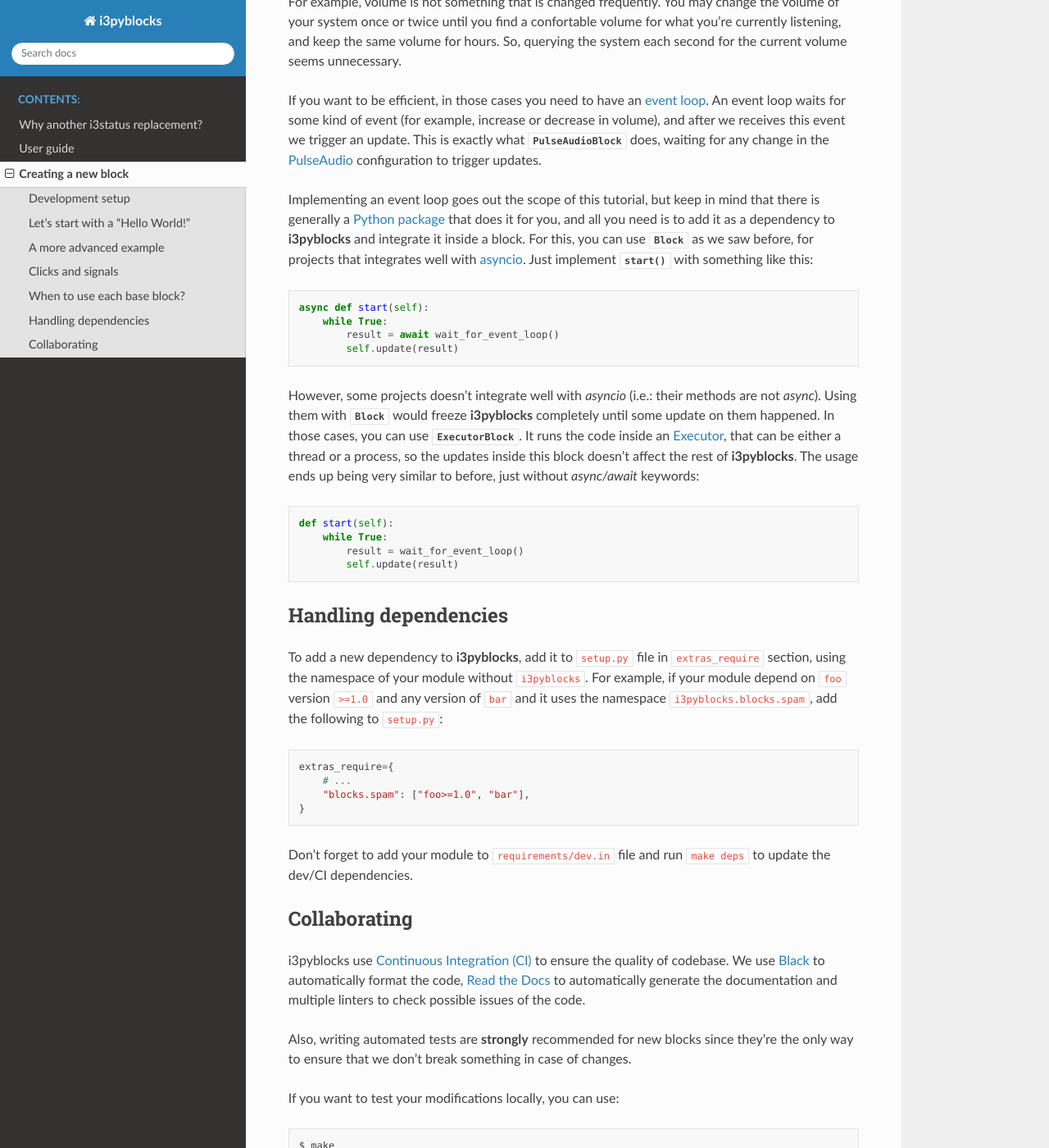
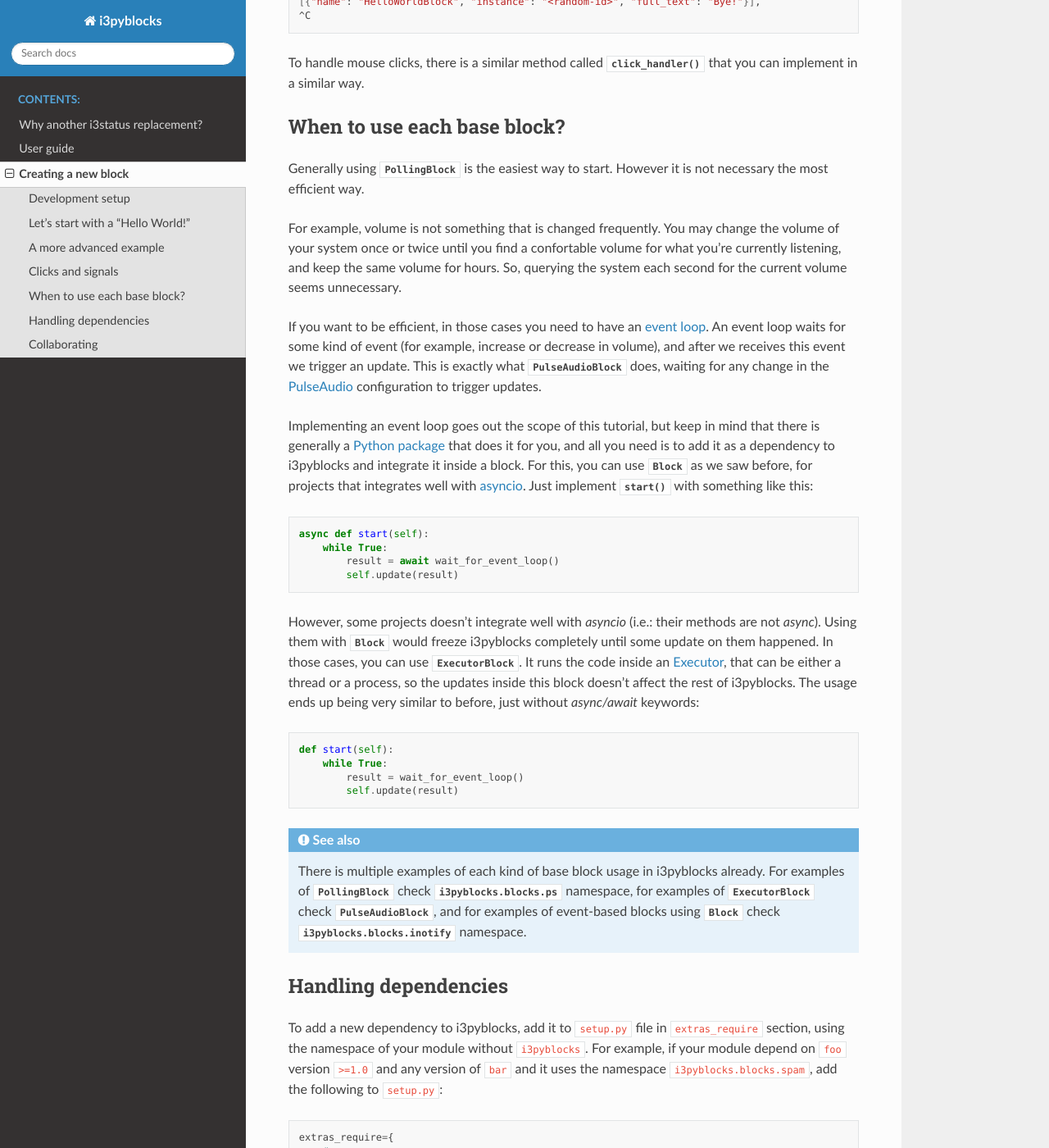
Before and after one commit to thiagokokada/i3pyblocks, a Sphinx documentation site: the page built from docs/creating-a-new-block.rst, in a window 1280 px wide and 1400 px high, scrolled down 3788 px. Shown: the whole window at 82% size. Built offline with Sphinx 7.4.7 and the Read the Docs theme 2.0.0, drawn with Linux system fonts in a browser that asks for light colours; some of the changed text lies outside the part shown.

Commit message:
Misc improvements to documentation

```diff
--- a/docs/creating-a-new-block.rst
+++ b/docs/creating-a-new-block.rst
@@ -15,13 +15,22 @@
    $ source venv/bin/activate
    $ make dev-install
 
-To test if everything is working, you try to run ``i3pyblocks -c example.py``
-in your terminal.
+To test if everything is working, try to run ``i3pyblocks -c example.py`` in
+your terminal.
+
+.. seealso::
+
+   NixOS users can use setup a development environment by simply running
+   ``nix-shell`` at the root of the repository, thanks to the included
+   `shell.nix`_ file.
+
+.. _shell.nix:
+    https://github.com/thiagokokada/i3pyblocks/blob/master/shell.nix
 
 Let's start with a "Hello World!"
 ---------------------------------
 
-Creating a new block ("thing that display something in **i3pyblocks**") is
+Creating a new block ("thing that display something in i3pyblocks") is
 reasonable easy. Let's start with a simple, "Hello World!" example:
 
 .. code-block:: python
@@ -62,15 +71,22 @@
     [{"name": "HelloWorldBlock", "instance": "<random-id>", "full_text": "Hello World!"}],
     ^C
 
-There is only one update since this block doesn't do anything interesting. Use
-``Ctrl+C`` (you may need to press twice) to exit.
+There is only one update since this block just update itself once. Use ``Ctrl+C``
+(you may need to press twice) to exit.
+
+.. seealso::
+
+   Check :class:`~i3pyblocks.blocks.base.Block` documentation for its methods
+   so you can see what it is possible to do with it.
 
 A more advanced example
 -----------------------
 
 To do something more interesting, we need to have some kind of event that will
-trigger block events. One of the easiest ways to do it is to use time, for
-example:
+trigger block events. Also, we need to do things inside a loop, so we can update
+the block more than once.
+
+One of the easiest ways to do it is to use time, for example:
 
 .. code-block:: python
 
@@ -115,7 +131,7 @@
     ^C
 
 As we would expect. Actually, blocks that run an update at each *X* seconds are
-so common that **i3pyblocks** has an abstraction for it, the
+so common that i3pyblocks has an abstraction for it, the
 :class:`~i3pyblocks.blocks.base.PollingBlock` [1]_:
 
 .. code-block:: python
@@ -158,7 +174,7 @@
 ------------------
 
 Let's expand our ``HelloWorldBlock`` to change the text when the user sends
-a common `Unix signal`_, ``SIGUSR1``, to the **i3pyblocks** process. To do this
+a common `Unix signal`_, ``SIGUSR1``, to the i3pyblocks process. To do this
 we will implement :meth:`~i3pyblocks.blocks.base.Block.signal_handler`:
 
 .. code-block:: python
@@ -184,8 +200,8 @@
 
     utils.asyncio_run(main())
 
-Now running this in one terminal and running ``pkill -SIGUSR1 i3pyblocks``
-results in:
+Now running this in one terminal and running ``pkill -SIGUSR1 i3pyblocks`` in
+another results in:
 
 .. code-block:: sh
 
@@ -197,8 +213,8 @@
     ^C
 
 To handle mouse clicks, there is a similar method called
-:meth:`~i3pyblocks.blocks.base.Block.click_handler` that you can implement.
-in a similar way.
+:meth:`~i3pyblocks.blocks.base.Block.click_handler` that you can implement in
+a similar way.
 
 .. _`Unix signal`:
     https://en.wikipedia.org/wiki/Signal_(IPC)
@@ -223,7 +239,7 @@
 
 Implementing an event loop goes out the scope of this tutorial, but keep in mind
 that there is generally a `Python package`_ that does it for you, and all you need
-is to add it as a dependency to **i3pyblocks** and integrate it inside a block.
+is to add it as a dependency to i3pyblocks and integrate it inside a block.
 For this, you can use :class:`~i3pyblocks.blocks.base.Block` as we saw before,
 for projects that integrates well with `asyncio`_. Just implement
 :meth:`~i3pyblocks.blocks.base.Block.start` with something like this:
@@ -237,10 +253,10 @@
 
 However, some projects doesn't integrate well with *asyncio* (i.e.: their
 methods are not *async*). Using them with :class:`~i3pyblocks.blocks.base.Block`
-would freeze **i3pyblocks** completely until some update on them happened.
+would freeze i3pyblocks completely until some update on them happened.
 In those cases, you can use :class:`~i3pyblocks.blocks.base.ExecutorBlock`.
 It runs the code inside an `Executor`_, that can be either a thread or a process,
-so the updates inside this block doesn't affect the rest of **i3pyblocks**. The
+so the updates inside this block doesn't affect the rest of i3pyblocks. The
 usage ends up being very similar to before, just without *async/await* keywords:
 
 .. code-block:: python
@@ -261,10 +277,20 @@
 .. _`Executor`:
     https://docs.python.org/3/library/concurrent.futures.html
 
+.. seealso::
+
+   There is multiple examples of each kind of base block usage in i3pyblocks
+   already. For examples of :class:`~i3pyblocks.blocks.base.PollingBlock`
+   check :mod:`i3pyblocks.blocks.ps` namespace, for examples of
+   :class:`~i3pyblocks.blocks.base.ExecutorBlock` check
+   :class:`~i3pyblocks.blocks.pulse.PulseAudioBlock`, and for examples of
+   event-based blocks using :class:`~i3pyblocks.blocks.base.Block` check
+   :mod:`i3pyblocks.blocks.inotify` namespace.
+
 Handling dependencies
 ---------------------
 
-To add a new dependency to **i3pyblocks**, add it to ``setup.py`` file in
+To add a new dependency to i3pyblocks, add it to ``setup.py`` file in
 ``extras_require`` section, using the namespace of your module without
 ``i3pyblocks``. For example, if your module depend on ``foo`` version ``>=1.0``
 and any version of ``bar`` and it uses the namespace ``i3pyblocks.blocks.spam``,
@@ -288,7 +314,7 @@
 automatically generate the documentation and multiple linters to check possible
 issues of the code.
 
-Also, writing automated tests are **strongly** recommended for new blocks since
+Also, writting automated tests are **strongly** recommended for new blocks since
 they're the only way to ensure that we don't break something in case of changes.
 
 If you want to test your modifications locally, you can use:
@@ -315,8 +341,8 @@
 
     $ make lint-fix
 
-But keep in mind that not all fixes are automatically, so running ``make lint``
-is still necessary.
+But keep in mind that not all issues are fixed automatically, so running
+``make lint`` and fixing the code manually is still necessary in some cases.
 
 .. _`Continuous Integration (CI)`:
     https://en.wikipedia.org/wiki/Continuous_integration
--- a/docs/why-another-i3status-replacement.rst
+++ b/docs/why-another-i3status-replacement.rst
@@ -49,11 +49,11 @@
 
 But of course not everything is the same. For one, the usage of asyncio vs.
 the more traditional threading approach from *i3pystatus* makes for some really
-interesting techniques to update the i3bar. AFAIK, **i3pyblocks** is the only
+interesting techniques to update the i3bar. AFAIK, i3pyblocks is the only
 Python-based i3bar's protocol implementation that have a completely asynchronous
 update of each individual block.
 
-In **i3pyblocks**, a `Queue`_ is responsible to receive any updates from each
+In i3pyblocks, a `Queue`_ is responsible to receive any updates from each
 block, and once there is something to update the i3bar is refreshed. If you
 have a bar with blocks that only update at each minute, for example, the number
 of drawings in i3bar will be much less than other polling-based solutions.
@@ -67,7 +67,7 @@
 - Faster updates, since any change in backlight will trigger a i3bar update
   instantaneously
 
-So this is basically it. If I didn't convice you to use **i3pyblocks** with
+So this is basically it. If I didn't convice you to use i3pyblocks with
 this text probably this project is not for you. But if the text above made
 you interested about this project, then maybe this is the project for you.
 
```
Also changed, not shown: other parts of docs/creating-a-new-block.rst (+5 -5 lines), docs/user-guide.rst (+18 -6 lines).
